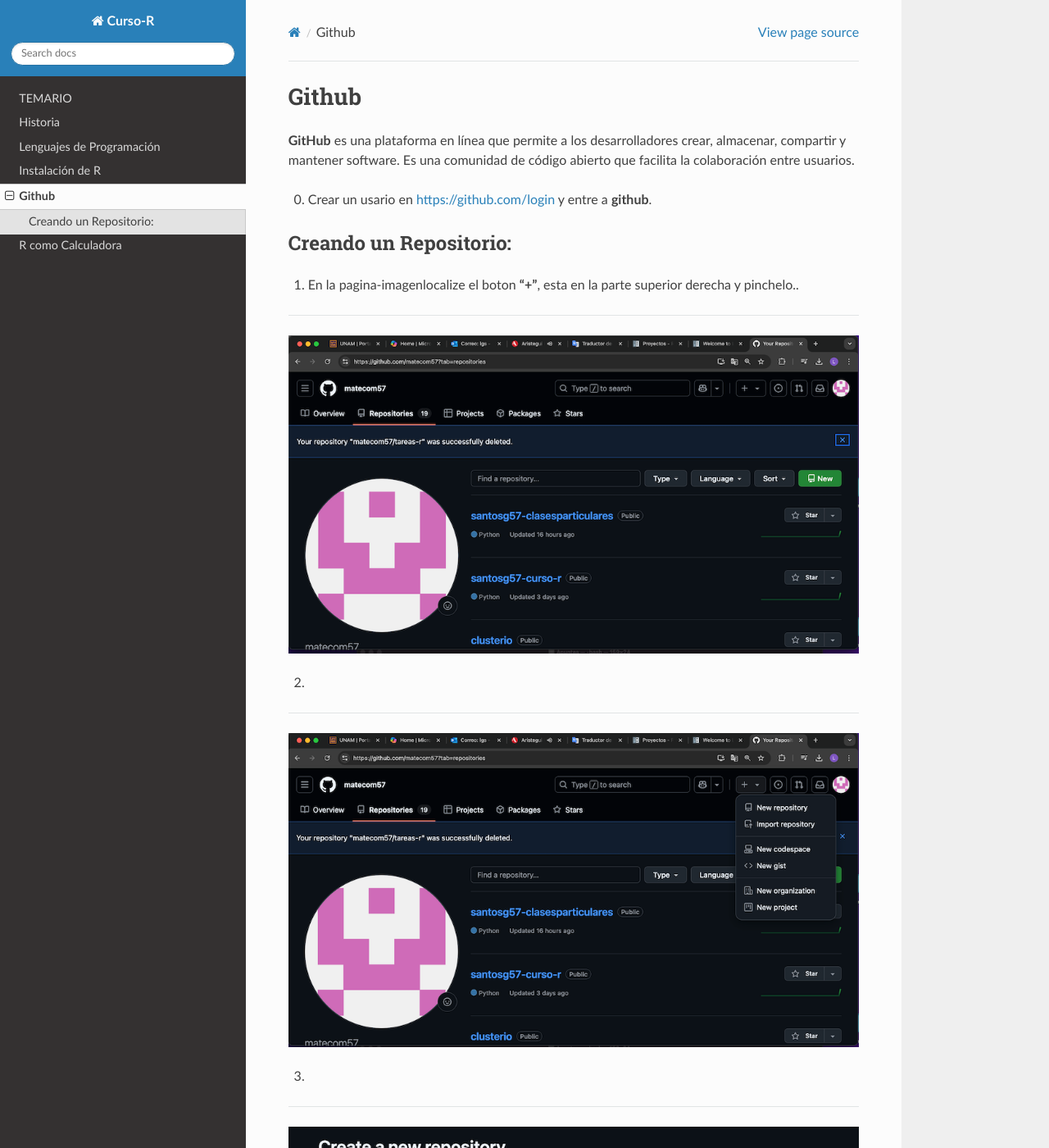
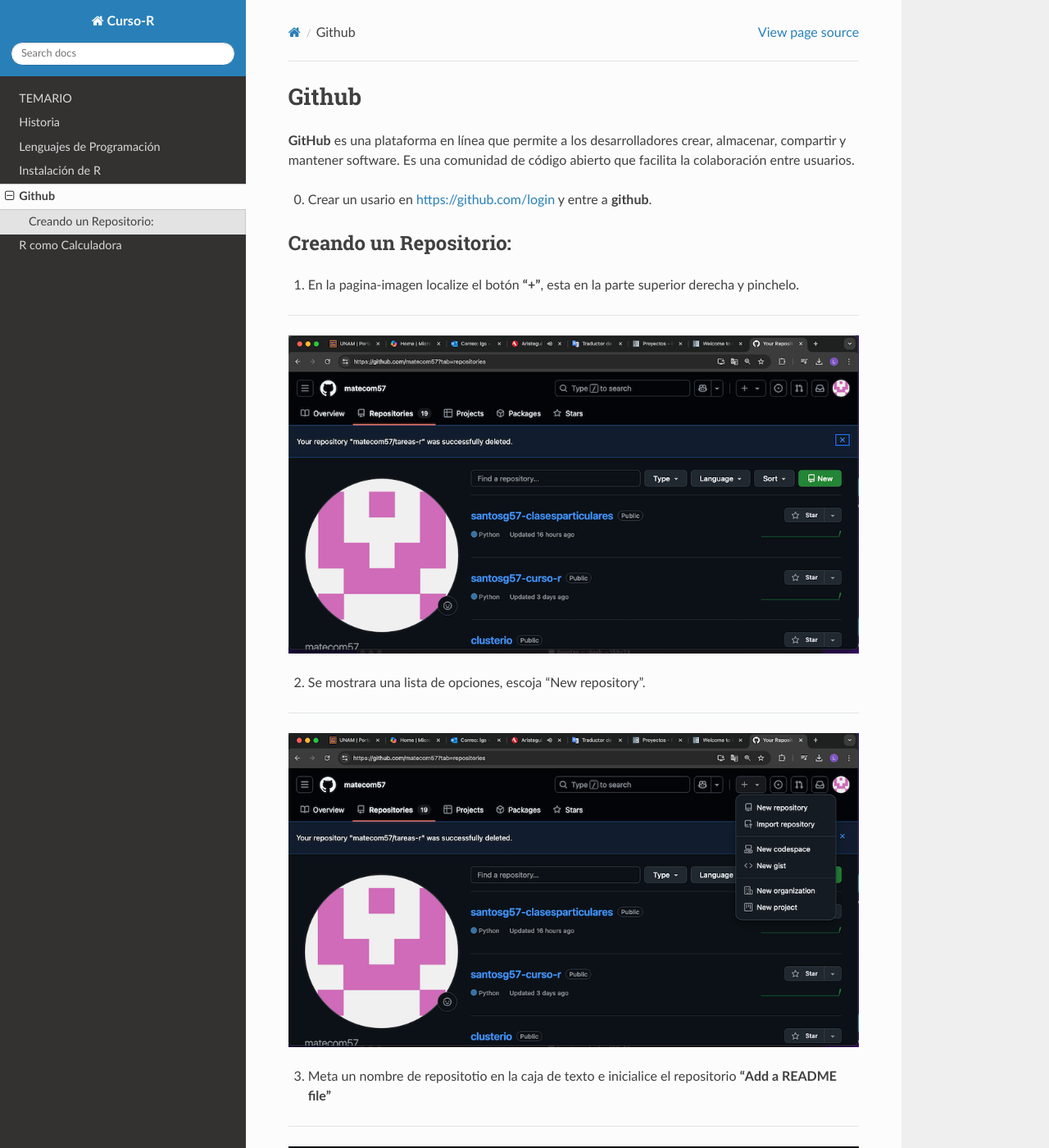
Before and after one commit to matecom57/santosg57-curso-r, a Sphinx documentation site: the page built from docs/source/gitdoc/github-doc.rst, in a window 1280 px wide and 1400 px high. Shown: the whole window at 82% size. Built offline with Sphinx 7.4.7 and the Read the Docs theme 3.1.0, drawn with Linux system fonts in a browser that asks for light colours; pages that are not in the unit, such as notebooks, are missing from menus; some of the changed text lies outside the part shown.

```diff
--- a/docs/source/gitdoc/github-doc.rst
+++ b/docs/source/gitdoc/github-doc.rst
@@ -10,26 +10,26 @@ que facilita la colaboración entre usuarios.
 Creando un Repositorio:
 ---------------------
 
-1. En la pagina-imagenlocalize el boton **"+"**, esta en la parte superior derecha y pinchelo..
+1. En la pagina-imagen localize el botón **"+"**, esta en la parte superior derecha y pinchelo.
 
 
 --------------------------------------------------------------
 
 .. image:: git01.png
 
-2.
+2. Se mostrara una lista de opciones, escoja "New repository".
 
 --------------------------------------------------------------
 
 .. image:: git02.png
 
-3.
+3. Meta un nombre de repositotio en la caja de texto e inicialice el repositorio **"Add a README file"**
 
 --------------------------------------------------------------
 
 .. image:: git03.png
 
-4.
+4. y con este creo el repositorio!
 
 --------------------------------------------------------------
 
```
